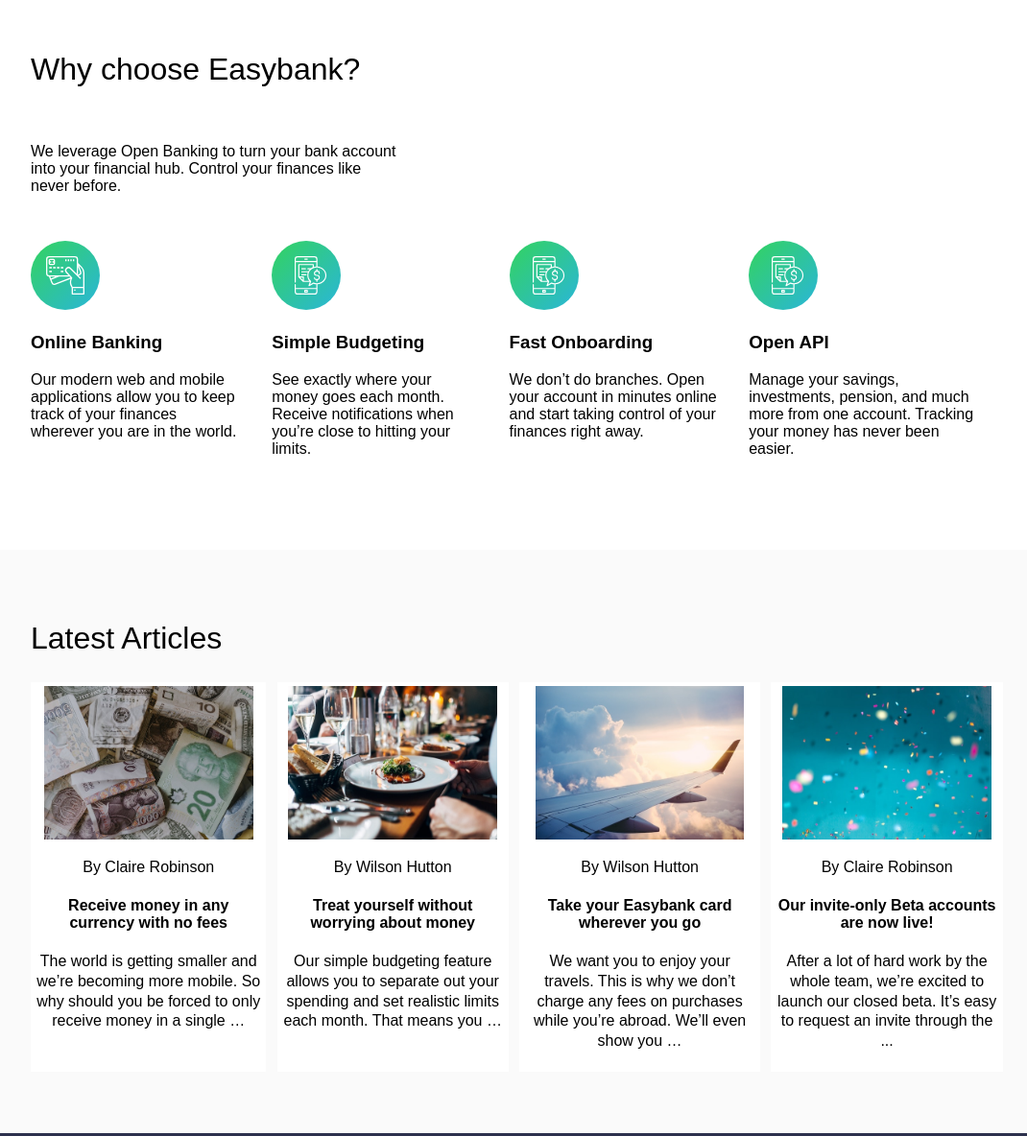
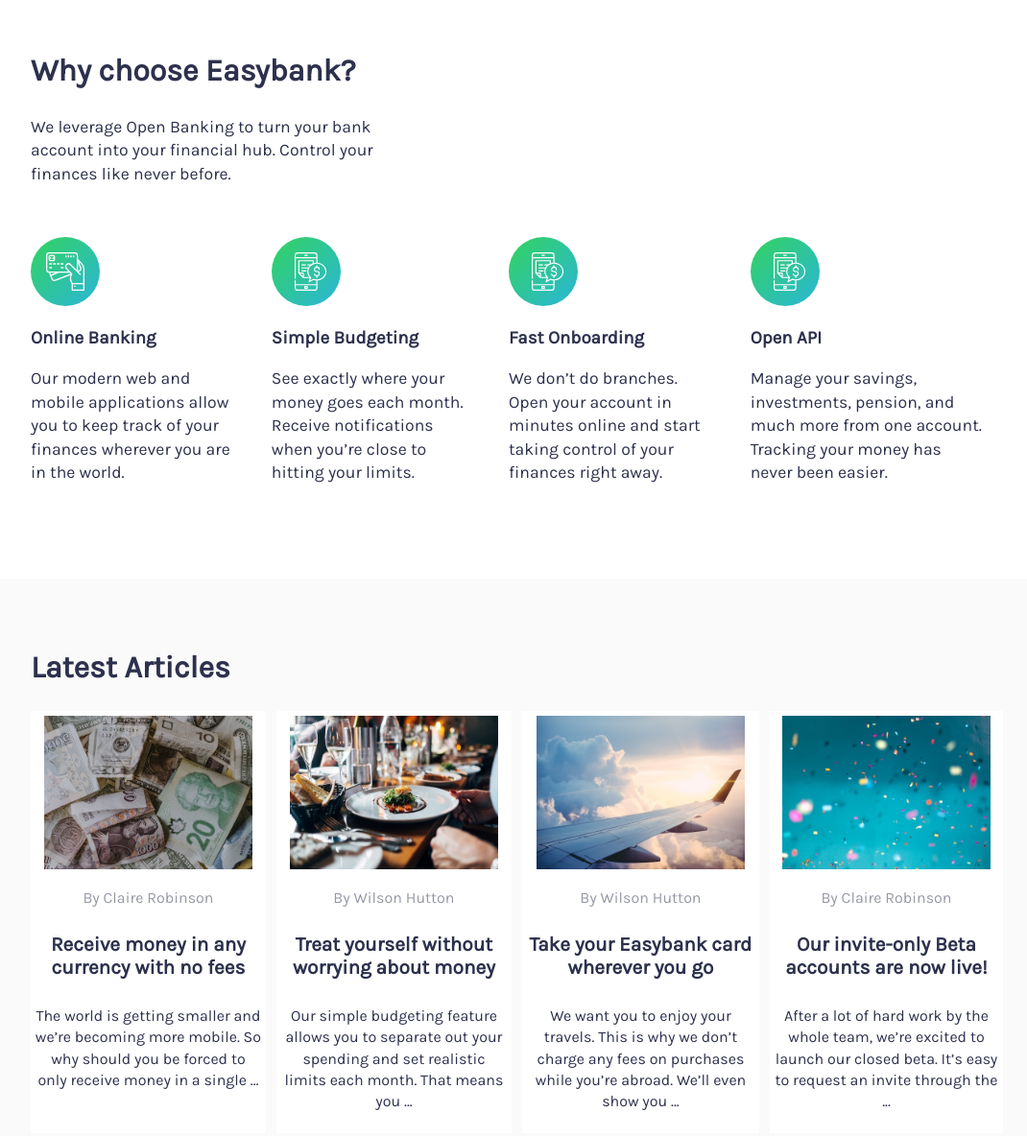
Before and after one commit to Iamhafsah/easybank, a plain HTML site: page index.html in a window 1280 px wide. Shown: the part 903-2087 px from the top of the page at 96% size, without its empty margins (96-1166 px from the left). Drawn offline with Linux system fonts and the light colour scheme.

Commit message:
modifications to fonts

```diff
--- a/index.html
+++ b/index.html
@@ -5,7 +5,7 @@
   <meta name="viewport" content="width=device-width, initial-scale=1.0"> <!-- displays site properly based on user's device -->
 
   <link rel="icon" type="image/png" sizes="32x32" href="./images/favicon-32x32.png">
-
+  <link href="https://fonts.googleapis.com/css2?family=Karla&display=swap" rel="stylesheet">
   <title>Frontend Mentor | Hafsah's Easybank landing page</title>
   <link rel="stylesheet" href="stylesheets/style.css">
   <script defer src="script.js"></script>
@@ -124,7 +124,7 @@
   <div class="article-div">
     <div>
       <img src="images/image-currency.jpg" alt="currency image" class="article1">
-      <p>By Claire Robinson</p>
+      <p class='author-name'>By Claire Robinson</p>
       <h4>Receive money in any currency with no fees</h4>
       <p class="article-paragraph">
         The world is getting smaller and we’re becoming more mobile. So why should you be
@@ -134,7 +134,7 @@
 
     <div>
       <img src="images/image-restaurant.jpg" alt="restaurant image" class="article2">
-      <p>By Wilson Hutton</p>
+      <p class='author-name'>By Wilson Hutton</p>
       <h4>Treat yourself without worrying about money
       </h4>
       <p class="article-paragraph">
@@ -145,7 +145,7 @@
 
     <div>
       <img src="images/image-plane.jpg" alt="plane image" class="article2">
-      <p>By Wilson Hutton</p>
+      <p class='author-name'>By Wilson Hutton</p>
       <h4>Take your Easybank card wherever you go</h4>
       <p class="article-paragraph">
         We want you to enjoy your travels. This is    why we don’t charge any fees on purchases while you’re abroad. We’ll even show you …
@@ -154,7 +154,7 @@
 
     <div>
       <img src="images/image-confetti.jpg" alt="restaurant image" class="article2">
-      <p>By Claire Robinson</p>
+      <p class='author-name'>By Claire Robinson</p>
       <h4>Our invite-only Beta accounts are now live!</h4>
       <p class="article-paragraph">
         After a lot of hard work by the whole team, we’re excited to launch our closed beta.
--- a/src/partials/_articles.scss
+++ b/src/partials/_articles.scss
@@ -12,16 +12,14 @@
     }
 
     .article-paragraph{
-        line-height: 1.3;
-        // max-width: 30vw;
+        line-height: 1.4;
+        font-size: 1.1;
     }
 }
 
 .article-div{
     display: flex;
     justify-content: center;
-    // align-items: center;
-    // margin-left: -2em;
     text-align: center;
 
     img{
@@ -33,10 +31,13 @@
         margin-bottom: 1em;
         background-color: $White;
         padding: .3em;
-        // max-width: 30vw;
+
+        .author-name{
+            color: $Grayish-Blue;
+        }
     }
     h4{
-        font-weight: 550;
+        font-size: 1.3rem;
     }
 }
 
--- a/src/partials/_choose-bank.scss
+++ b/src/partials/_choose-bank.scss
@@ -3,13 +3,15 @@
     max-width: 80%;
     margin: auto;
     padding: 3em 0;
+    color: $Dark-Blue;
 
     h2{
         font-size: 2rem;
-        font-weight: 500;
     }
     .reason-intro{
-        padding: 2em 0;
+        padding: .1em 0 2em 0;
+        font-size: 1.1rem;
+        line-height: 1.4;
     }
 }
 .reasons{
@@ -20,7 +22,8 @@
         margin-right: 2em;
     }
     p{
-        display: block;
+        font-size: 1.1rem;
+        line-height: 1.4;
     }
 }
 
--- a/src/partials/_footer.scss
+++ b/src/partials/_footer.scss
@@ -2,6 +2,8 @@ footer{
     background-color: $Dark-Blue;
     padding: 2em 1.5em .5em 1.5em;
     color: $White;
+    font-size: 1.1rem;
+
 
     .overall-container{
         display: flex;
@@ -57,6 +59,7 @@ footer{
     $Lime-Green , $Bright-Cyan);
     -webkit-text-fill-color: transparent;
     -webkit-background-clip: text;
+    background-clip: text;
 }
 
 // media queries
@@ -68,7 +71,6 @@ footer{
     }
     .left-links-wrapper{
         flex-direction: column;
-        // justify-content: center;
     }
     .invite-link{
         margin-left: -5rem;
--- a/src/partials/_intro.scss
+++ b/src/partials/_intro.scss
@@ -6,16 +6,19 @@
     background-position: right -80px top -55px, right  -180px top -150px;
     background-size: 40vw, 60vw;
     background-color: $Very-Light-Gray;
+    color: $Dark-Blue;
 
     .intro-text{
         padding: 6rem  9rem;
     }
     h1{
         font-size: 3rem;
-        font-weight: 500;
+        font-weight: 700;
     }
     p {
         margin-top: -1em;
+        font-size: 1.1em;
+        line-height: 1.4;
     }
     button{
         margin-top: 1em;
--- a/src/style.scss
+++ b/src/style.scss
@@ -6,7 +6,7 @@
 
 
 body, html{
-    font-family: sans-serif;
+    font-family: 'Karla', sans-serif;
     margin: 0;
     padding: 0;
     box-sizing: border-box;
```
Also changed, not shown: stylesheets/style.css, 1 other file.
